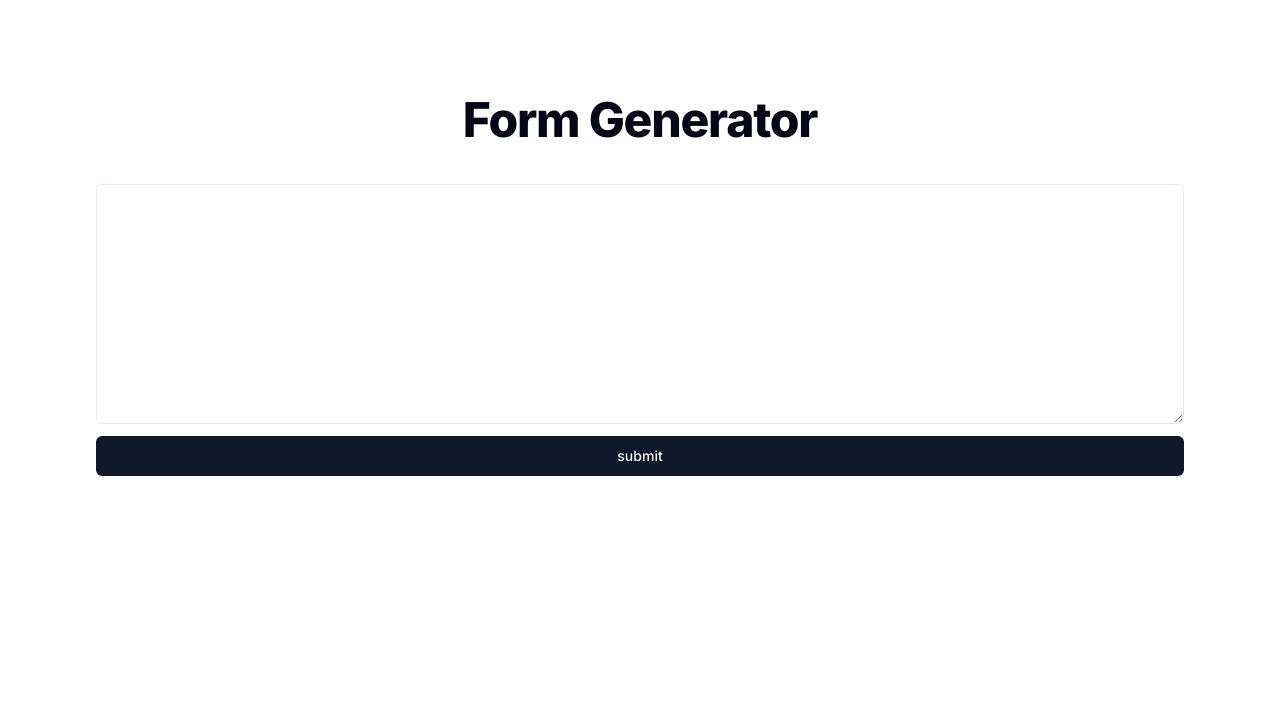
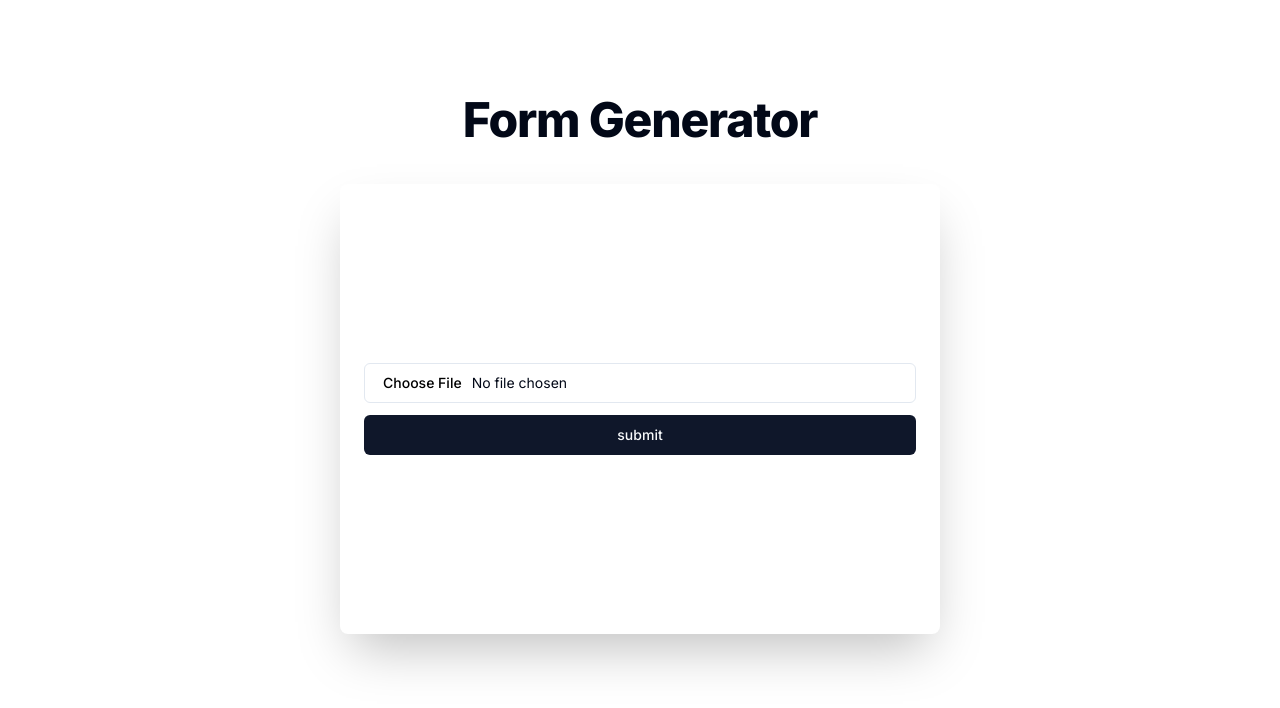
Before and after one commit to shmulikTk/form-genertor, a Next.js app: page / in a window 1280 px wide. Shown: the top 708 px of the page. Built offline with nearby package versions, Linux system fonts and the light colour scheme.

Commit message:
input file

```diff
--- a/app/page.tsx
+++ b/app/page.tsx
@@ -1,10 +1,10 @@
 'use client'
 import { Button } from '@/components/ui/button';
-import { Textarea } from '@/components/ui/textarea';
-import { useRef, useState } from 'react';
+import { ChangeEvent, useRef } from 'react';
 import { useAtom } from 'jotai'
 import { JsonQuizAtom } from '@/lib/atoms';
 import { useRouter } from 'next/navigation';
+import { Input } from '@/components/ui/input';
 
 export default function Home() {
 
@@ -14,9 +14,21 @@ export default function Home() {
 
   const handleSubmit = () => {
     if (textAreaRef.current) {
-      setJson(JSON.parse(textAreaRef.current.value));
       router.push('/quiz')
     }
+  }
+
+  const handleInputFile = (e: ChangeEvent<HTMLInputElement>) => {
+    if (e.target.files) {
+      const fileReader = new FileReader();
+      const file = e.target.files[0];
+      fileReader.onloadend = () => {
+        const data = fileReader.result;
+        setJson(JSON.parse(data as string));
+      }
+      fileReader.readAsText(file);
+    }
+
   }
 
   return (
@@ -24,8 +36,10 @@ export default function Home() {
       <h1 className="scroll-m-20 text-4xl font-extrabold tracking-tight lg:text-5xl">
         Form Generator
       </h1>
-      <div className='w-full flex flex-col gap-3'>
-        <Textarea ref={textAreaRef} className='h-60' />
+      <div className='flex flex-col justify-center gap-3 w-[600px] h-[450px] bg-white rounded-lg shadow-2xl p-6'>
+        <div className="grid w-full items-center gap-1.5">
+          <Input id="picture" type="file" accept="application/JSON" onChange={handleInputFile} />
+        </div>
         <Button onClick={handleSubmit}>submit</Button>
       </div>
     </main>
```
